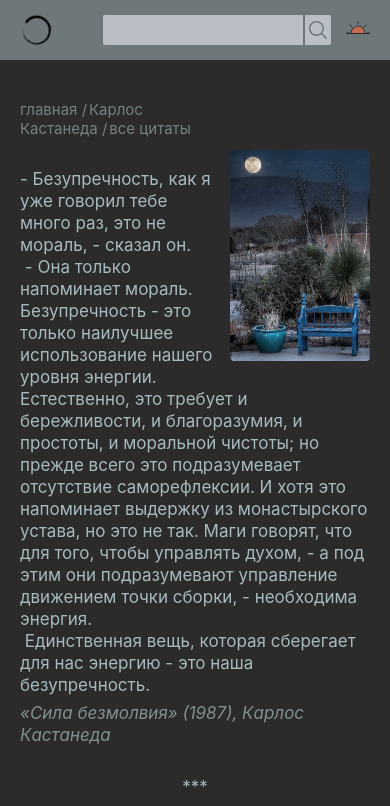
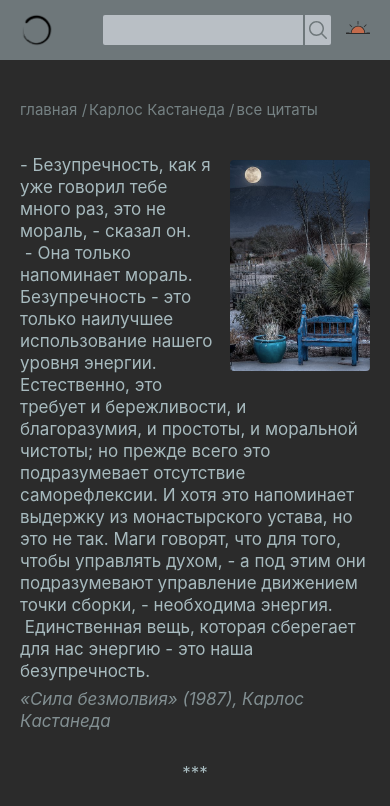
Before and after one commit to Anna-fog/quotes, a Vue app: page /#/castaneda in a window 390 px wide. Shown: the top 806 px of the page. Built offline with nearby package versions, Linux system fonts and the light colour scheme.

Commit message:
feat: fix typescript issues. Update styles for mobile view

```diff
--- a/src/App.vue
+++ b/src/App.vue
@@ -1,16 +1,21 @@
 <script setup lang="ts">
+import { computed } from "vue";
 import { RouterView, useRouter } from 'vue-router'
 import Header from './components/Header/Header.vue'
 import TheTumbleweed from '@/components/TheTumbleweed.vue'
 
 const router = useRouter()
+
+const showTumbleweed = computed(() => {
+  return router.currentRoute.value.name && router.currentRoute.value.name.toString().includes('random')
+})
 </script>
 
 <template>
   <div class="app-wrapper">
     <Header/>
     <RouterView/>
-    <the-tumbleweed v-if="router.currentRoute.value.name?.includes('random')"/>
+    <the-tumbleweed v-if="showTumbleweed"/>
   </div>
 </template>
 
--- a/src/components/Header/SearchInput.vue
+++ b/src/components/Header/SearchInput.vue
@@ -14,7 +14,7 @@ const vLowerCase = {
   }
 }
 
-const filterQuotes = async () => {
+const handleFilterQuotes = async () => {
   const routerNameString = router.currentRoute.value.name!.toString()
   const hasDivision = routerNameString.includes('themes') || routerNameString.includes('books')
   const routeName = hasDivision ? router.currentRoute.value.meta.author : router.currentRoute.value.name
@@ -25,23 +25,25 @@ const filterQuotes = async () => {
   } else {
     await router.push(router.currentRoute.value.path)
   }
+
+  store.filterQuotes()
 }
 
 const clearFilter = () => {
   if (!store.filterValue) return
 
   store.filterValue = ''
-  filterQuotes()
+  handleFilterQuotes()
 }
 </script>
 
 <template>
   <div class="search-input">
     <div class="search-input__input">
-      <input v-model="store.filterValue" v-lower-case @keyup.enter="filterQuotes" type="text">
+      <input v-model="store.filterValue" v-lower-case @keyup.enter="handleFilterQuotes" type="text">
       <IconClear v-if="store.filterValue" class="search-input__clear-icon" @click="clearFilter"/>
     </div>
-    <button @click="filterQuotes" class="search-input__button">
+    <button @click="handleFilterQuotes" class="search-input__button">
       <IconSearch class="search-input__search-icon" />
     </button>
   </div>
--- a/src/components/Navigation/AuthorsMenu.vue
+++ b/src/components/Navigation/AuthorsMenu.vue
@@ -1,7 +1,6 @@
 <script setup lang="ts">
-import { onMounted, type PropType } from 'vue'
+import { onMounted } from 'vue'
 
-import type { Author } from "@/models/Author";
 import { castanedaBookNames } from "@/data/castanedaBookNames";
 import { castanedaTags } from "@/data/castanedaTags";
 import { useQuotesStore } from "@/stores";
@@ -10,7 +9,7 @@ import MenuItemsDropdown from '@/components/Navigation/MenuItemDropdown.vue'
 
 const props = defineProps({
   author: {
-    type: Object as PropType<Author>,
+    type: Object,
     required: true
   }
 })
@@ -61,6 +60,10 @@ onMounted(() => {
     cursor: context-menu;
     width: fit-content;
     font-size: 18px;
+
+    @media (max-width: 720px) {
+      margin-bottom: 10px;
+    }
   }
 
   a {
@@ -70,6 +73,10 @@ onMounted(() => {
   li {
     list-style-type: none;
     padding-left: 20px;
+
+    @media (max-width: 720px) {
+      padding-left: 12px;
+    }
   }
 
   &__sections {
--- a/src/components/Navigation/BreadCrumbs.vue
+++ b/src/components/Navigation/BreadCrumbs.vue
@@ -22,8 +22,10 @@ const authorName = computed(() => router.currentRoute.value.meta.author)
 
 const filteredQuotes = computed((): Quote[] => store.filteredQuotes as [])
 
-const goToPage = (author: string) => {
-  if (router.currentRoute.value.name?.toString().includes('random') && author !== 'author') {
+const goToPage = (author: string = '') => {
+  store.filterValue = ''
+
+  if (router.currentRoute.value.name?.toString().includes('random') && author === '') {
     location.reload()
   } else {
     router.push({ name: authorName.value as string })
@@ -46,7 +48,7 @@ const quotesAuthorName = computed(() => {
   <div class="quotes__breadcrumbs">
     <router-link to="/">главная /</router-link>
     <a v-if="quotesAuthorName" @click="goToPage('author')">{{ quotesAuthorName }} /</a>
-    <a @click="goToPage">{{ currentPageName }}</a>
+    <a @click="goToPage()">{{ currentPageName }}</a>
     <a v-if="props.filter && filteredQuotes?.length" @click.prevent href="">
        / {{ props.filter }} ({{ filteredQuotes.length }})
     </a>
@@ -57,6 +59,11 @@ const quotesAuthorName = computed(() => {
 .quotes__breadcrumbs {
   margin-bottom: 30px;
 
+  @media (max-width: 1180px) {
+    position: absolute;
+    margin-right: 20px;
+  }
+
   a {
     margin-right: 2px;
     color: var(--color-light-text);
--- a/src/components/Navigation/MenuItemDropdown.vue
+++ b/src/components/Navigation/MenuItemDropdown.vue
@@ -1,5 +1,11 @@
 <script setup lang="ts">
-import { ref } from "vue";
+import { type PropType, ref } from "vue";
+
+interface MenuItem {
+  name: string,
+  id: number,
+  year: number
+}
 
 const props = defineProps({
   itemName: {
@@ -7,7 +13,7 @@ const props = defineProps({
     required: true
   },
   items: {
-    type: Array,
+    type: Array as PropType<Partial<MenuItem>[]>,
     required: true
   },
   route: {
@@ -22,7 +28,7 @@ const toggleDropdown = () => {
   showItems.value = !showItems.value
 }
 
-const generateRoute = (filter: string) => `/${props.route}/${filter}`
+const generateRoute = (filter: string | undefined) => `/${props.route}/${filter}`
 
 </script>
 
@@ -56,6 +62,11 @@ const generateRoute = (filter: string) => `/${props.route}/${filter}`
     margin-left: 30px;
     padding-left: 0;
     margin-top: 4px;
+
+    @media (max-width: 720px) {
+      margin-top: 10px;
+      margin-left: 24px;
+    }
   }
 }
 </style>
--- a/src/components/QuotesList.vue
+++ b/src/components/QuotesList.vue
@@ -1,5 +1,5 @@
 <script setup lang="ts">
-import { computed, defineProps, onMounted } from "vue";
+import { computed, onMounted } from "vue";
 import type { Quote } from "@/models/Quotes";
 import { useQuotesStore } from "@/stores";
 import { useRouter } from "vue-router";
@@ -8,45 +8,48 @@ const router = useRouter()
 
 const authorName = computed(() => router.currentRoute.value.meta.author)
 
-const props = defineProps({
-  quotes: {
-    required: true
-  },
-  filter: {
-    type: String,
-    required: false
-  },
-})
+const store = useQuotesStore()
 
-const store = useQuotesStore()
+const filter = computed(() => router.currentRoute?.value.query?.filter ?
+  router.currentRoute?.value.query?.filter.toString().toLowerCase() : '')
+
+const quotes = computed(() => store.quotesToShow(filter.value, router.currentRoute.value, authorName.value as string))
 
 const filteredQuotes = computed((): Partial<Quote>[] => store.filteredQuotes as [])
 
 const nothingFoundResponse = computed(() => {
-  const numberOfWords = props.filter?.includes(' ') ? 'словами' : 'словом'
-  return `Ничего со ${numberOfWords} "${props.filter}" не найдено`
+  const numberOfWords = filter.value?.includes(' ') ? 'словами' : 'словом'
+  return `Ничего со ${numberOfWords} "${filter.value}" не найдено`
 })
 
-onMounted(() => {
-  store.filterValue = props.filter
+onMounted( () => {
+  store.filterValue = filter.value
   store.filterQuotes(authorName.value as string)
 })
 </script>
 
 <template>
   <ul class="quotes-list">
-    <li v-for="quote in props.quotes" :key="quote.id" class="quotes-list__item">
-      <pre>{{ quote.text }}</pre>
-      <div> {{ quote.details }} </div>
+    <li v-for="quote in quotes" :key="quote?.id" class="quotes-list__item">
+      <pre>{{ quote?.text }}</pre>
+      <div v-if="quote?.details"> {{ quote.details }} </div>
     </li>
   </ul>
 
-  <div v-if="props.filter && !filteredQuotes?.length">{{ nothingFoundResponse }}</div>
-  <div v-else-if="!props.filter && !quotes?.length">Раздел в процессе разработки, скоро здесь что-нибудь появится</div>
+  <div v-if="filter && !filteredQuotes?.length">{{ nothingFoundResponse }}</div>
+  <div v-else-if="!filter && !quotes?.length">Раздел в процессе разработки, скоро здесь что-нибудь появится</div>
 </template>
 
 <style scoped lang="scss">
 .quotes-list {
+  @media (max-width: 1180px) {
+    padding-top: 40px;
+  }
+
+  @media (max-width: 560px) {
+    padding-top: 54px;
+  }
+
   &__item {
     list-style: none;
     margin-bottom: 20px;
--- a/src/components/RandomImage.vue
+++ b/src/components/RandomImage.vue
@@ -16,7 +16,7 @@ const randomPicture = computed(() => {
   min-width: 330px;
   width: 330px;
   height: fit-content;
-  margin-top: 50px;
+  margin-top: 56px;
   border-radius: 4px;
   filter: saturate(0.7);
 
@@ -24,6 +24,7 @@ const randomPicture = computed(() => {
     float: right;
     margin-bottom: 30px;
     margin-left: 30px;
+    margin-top: 45px;
     min-width: unset;
     height: fit-content;
     width: 40%;
@@ -32,6 +33,7 @@ const randomPicture = computed(() => {
   @media (max-width: 560px) {
     margin-bottom: 15px;
     margin-left: 15px;
+    margin-top: 60px;
   }
 }
 </style>
--- a/src/stores/index.ts
+++ b/src/stores/index.ts
@@ -25,13 +25,13 @@ export const useQuotesStore = defineStore('quotes',  {
       return allQuotes.authors.find(author => author.route === authorName)
     },
 
-    filterQuotes(authorName: string) {
+    filterQuotes(authorName: string = '') {
       if (authorName) {
         this.filteredQuotes = this.getAuthor(authorName)?.quotes.filter(item =>
           this.filterValue && item.text.toLowerCase().includes(this.filterValue.toLowerCase()))
       } else {
-        this.filteredQuotes = this.allAuthorsQuotes.filter((item: Quote) =>
-          this.filterValue && item.text
+        this.filteredQuotes = this.allAuthorsQuotes.filter((item: Partial<Quote>) =>
+          this.filterValue && item.text && item.text
             .toLowerCase()
             .includes(this.filterValue.toLowerCase()))
       }
@@ -53,7 +53,7 @@ export const useQuotesStore = defineStore('quotes',  {
     },
 
     quotesToShow(filter: string | null, route: any, authorName: string) {
-      if (filter && !this.filteredQuotes?.length) return
+      if (filter && !this.filteredQuotes?.length) return []
 
       if (filter && this.filteredQuotes?.length) {
         return this.filteredQuotes
--- a/src/views/FilteredQuotes.vue
+++ b/src/views/FilteredQuotes.vue
@@ -1,8 +1,6 @@
 <script setup lang="ts">
-import { computed, watch } from "vue";
+import { computed } from "vue";
 import { useRouter } from 'vue-router'
-
-import { useQuotesStore } from "@/stores";
 
 import QuotesList from '@/components/QuotesList.vue'
 import BreadCrumbs from '@/components/Navigation/BreadCrumbs.vue'
@@ -10,22 +8,12 @@ import RandomImage from '@/components/RandomImage.vue'
 
 const router = useRouter()
 
-const store = useQuotesStore()
-
 const props = defineProps({
   pageName: String,
 })
 
-const authorName = computed(() => router.currentRoute.value.meta.author)
-
 const filter = computed(() => router.currentRoute?.value.query?.filter ?
-  router.currentRoute?.value.query?.filter.toString().toLowerCase() : null)
-
-const quotes = computed(() => store.quotesToShow(filter.value, router.currentRoute.value, authorName.value as string))
-
-watch(filter, () => {
-  store.filterQuotes(authorName.value as string)
-})
+  router.currentRoute?.value.query?.filter.toString().toLowerCase() : '')
 </script>
 
 <template>
@@ -38,7 +26,7 @@ watch(filter, () => {
       <div class="quotes__main">
         <bread-crumbs :filter="filter" :pageName="props.pageName"/>
 
-        <quotes-list :quotes="quotes" :filter="filter"/>
+        <quotes-list/>
       </div>
     </Transition>
   </div>
--- a/src/views/HomeView.vue
+++ b/src/views/HomeView.vue
@@ -30,6 +30,7 @@ const authors = computed(() => allQuotes.authors)
 
   &__image {
     margin-top: 40px;
+    margin-left: 10px;
     height: 500px;
     width: auto;
     filter: saturate(0.7);
```
